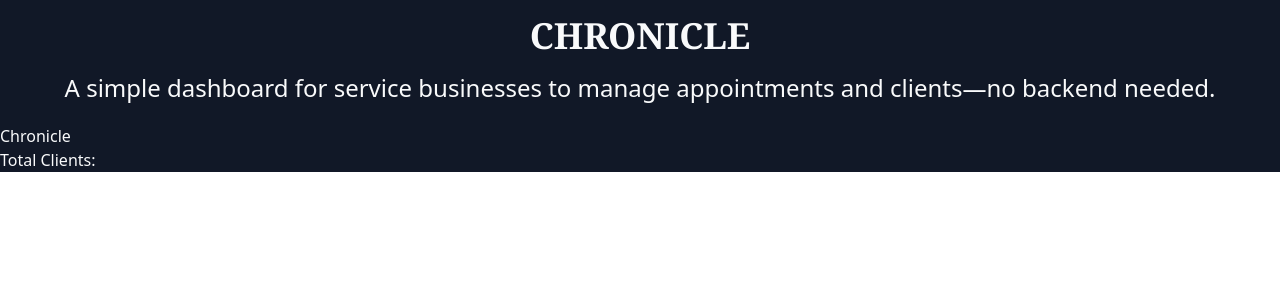
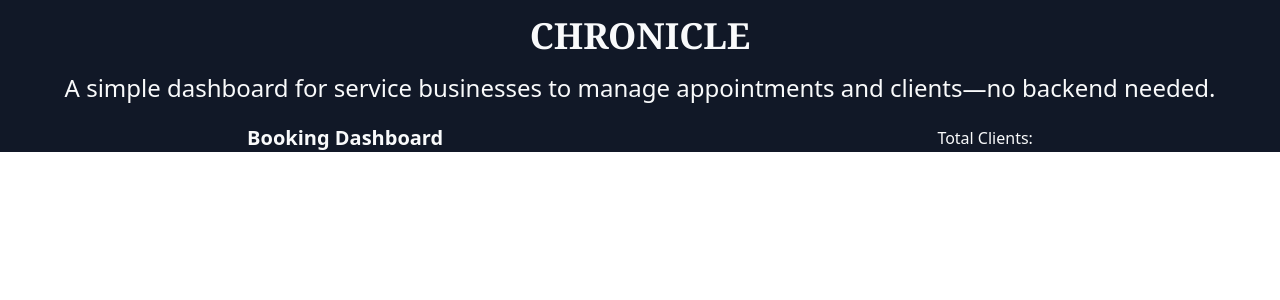
Before and after one commit to Phoenix-Domain/Chronicle, a React (Vite) app: page / in a window 1280 px wide. Shown: the top 300 px of the page. Built offline with nearby package versions, Linux system fonts and the light colour scheme.

Commit message:
Add styling

```diff
--- a/src/components/DashHeader.jsx
+++ b/src/components/DashHeader.jsx
@@ -1,7 +1,7 @@
 function DashHeader(){
   return (
-    <div>
-      <h2>Chronicle</h2>
+    <div className="flex justify-around items-center">
+      <h2 className="text-xl font-bold">Booking Dashboard</h2>
       <h3>Total Clients: <span></span></h3>
     </div>
   )
```
